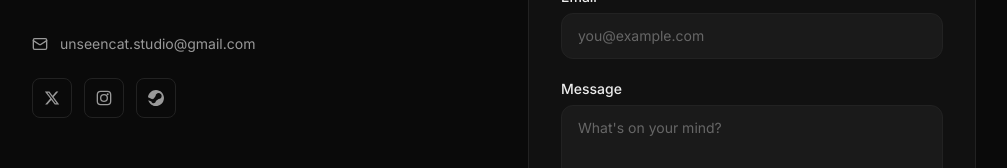
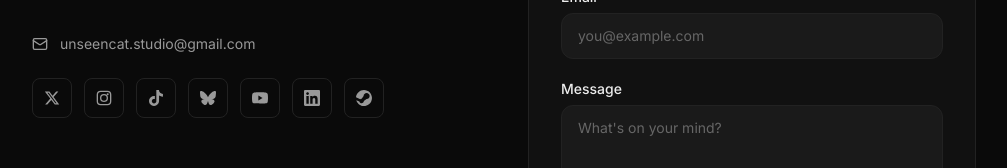
Before and after one commit to andreareverberi00/unseencatstudio-site, a Next.js app: page / in a window 1280 px wide. Shown: the part 3964-4132 px from the top of the page, without its empty margins (136-1143 px from the left). Built offline with nearby package versions, Linux system fonts and the light colour scheme; no server answers.

Commit message:
more socials links

```diff
--- a/src/components/Contact.tsx
+++ b/src/components/Contact.tsx
@@ -109,7 +109,7 @@ export default function Contact() {
                 {siteConfig.email}
               </a>
 
-              <div className="flex gap-3 pt-2">
+              <div className="flex flex-wrap gap-3 pt-2">
                 {siteConfig.socials.twitter && (
                   <SocialLink href={siteConfig.socials.twitter} label="Twitter">
                     <TwitterIcon />
@@ -118,6 +118,26 @@ export default function Contact() {
                 {siteConfig.socials.instagram && (
                   <SocialLink href={siteConfig.socials.instagram} label="Instagram">
                     <InstagramIcon />
+                  </SocialLink>
+                )}
+                {siteConfig.socials.tiktok && (
+                  <SocialLink href={siteConfig.socials.tiktok} label="TikTok">
+                    <TikTokIcon />
+                  </SocialLink>
+                )}
+                {siteConfig.socials.bluesky && (
+                  <SocialLink href={siteConfig.socials.bluesky} label="Bluesky">
+                    <BlueskyIcon />
+                  </SocialLink>
+                )}
+                {siteConfig.socials.youtube && (
+                  <SocialLink href={siteConfig.socials.youtube} label="YouTube">
+                    <YouTubeIcon />
+                  </SocialLink>
+                )}
+                {siteConfig.socials.linkedin && (
+                  <SocialLink href={siteConfig.socials.linkedin} label="LinkedIn">
+                    <LinkedInIcon />
                   </SocialLink>
                 )}
                 {siteConfig.socials.steam && (
@@ -280,6 +300,38 @@ function InstagramIcon() {
   );
 }
 
+function TikTokIcon() {
+  return (
+    <svg width="16" height="16" viewBox="0 0 24 24" fill="currentColor" aria-hidden>
+      <path d="M12.525.02c1.31-.02 2.61-.01 3.91-.02.08 1.53.63 3.09 1.75 4.17 1.12 1.11 2.7 1.62 4.24 1.79v4.03c-1.44-.05-2.89-.35-4.2-.97-.57-.26-1.1-.59-1.62-.93-.01 2.92.01 5.84-.02 8.75-.08 1.4-.54 2.79-1.35 3.94-1.31 1.92-3.58 3.17-5.91 3.21-1.43.08-2.86-.31-4.08-1.03-2.02-1.19-3.44-3.37-3.65-5.71-.02-.5-.03-1-.01-1.49.18-1.9 1.12-3.72 2.58-4.96 1.66-1.44 3.98-2.13 6.15-1.72.02 1.48-.04 2.96-.04 4.44-.99-.32-2.15-.23-3.02.37-.63.41-1.11 1.04-1.36 1.75-.21.51-.15 1.07-.14 1.61.24 1.64 1.82 3.02 3.5 2.87 1.12-.01 2.19-.66 2.77-1.61.19-.33.4-.67.41-1.06.1-1.79.06-3.57.07-5.36.01-4.03-.01-8.05.02-12.07z" />
+    </svg>
+  );
+}
+
+function BlueskyIcon() {
+  return (
+    <svg width="16" height="16" viewBox="0 0 24 24" fill="currentColor" aria-hidden>
+      <path d="M12 10.8c-1.087-2.114-4.046-6.053-6.798-7.995C2.566.944 1.561 1.266.902 1.565.139 1.908 0 3.08 0 3.768c0 .69.378 5.65.624 6.479.815 2.736 3.713 3.66 6.383 3.364.136-.02.275-.039.415-.056-.138.022-.276.04-.415.056-3.912.58-7.387 2.005-2.83 7.078 5.013 5.19 6.87-1.113 7.823-4.308.953 3.195 2.05 9.271 7.733 4.308 4.267-4.308 1.172-6.498-2.74-7.078a8.741 8.741 0 0 1-.415-.056c.14.017.279.036.415.056 2.67.297 5.568-.628 6.383-3.364.246-.828.624-5.79.624-6.478 0-.69-.139-1.861-.902-2.206-.659-.298-1.664-.62-4.3 1.24C16.046 4.748 13.087 8.687 12 10.8Z" />
+    </svg>
+  );
+}
+
+function YouTubeIcon() {
+  return (
+    <svg width="16" height="16" viewBox="0 0 24 24" fill="currentColor" aria-hidden>
+      <path d="M23.498 6.186a3.016 3.016 0 0 0-2.122-2.136C19.505 3.545 12 3.545 12 3.545s-7.505 0-9.377.505A3.017 3.017 0 0 0 .502 6.186C0 8.07 0 12 0 12s0 3.93.502 5.814a3.016 3.016 0 0 0 2.122 2.136c1.871.505 9.376.505 9.376.505s7.505 0 9.377-.505a3.015 3.015 0 0 0 2.122-2.136C24 15.93 24 12 24 12s0-3.93-.502-5.814zM9.545 15.568V8.432L15.818 12l-6.273 3.568z" />
+    </svg>
+  );
+}
+
+function LinkedInIcon() {
+  return (
+    <svg width="16" height="16" viewBox="0 0 24 24" fill="currentColor" aria-hidden>
+      <path d="M20.447 20.452h-3.554v-5.569c0-1.328-.027-3.037-1.852-3.037-1.853 0-2.136 1.445-2.136 2.939v5.667H9.351V9h3.414v1.561h.046c.477-.9 1.637-1.85 3.37-1.85 3.601 0 4.267 2.37 4.267 5.455v6.286zM5.337 7.433c-1.144 0-2.063-.926-2.063-2.065 0-1.138.92-2.063 2.063-2.063 1.14 0 2.064.925 2.064 2.063 0 1.139-.925 2.065-2.064 2.065zm1.782 13.019H3.555V9h3.564v11.452zM22.225 0H1.771C.792 0 0 .774 0 1.729v20.542C0 23.227.792 24 1.771 24h20.451C23.2 24 24 23.227 24 22.271V1.729C24 .774 23.2 0 22.222 0h.003z" />
+    </svg>
+  );
+}
+
 function SteamSmallIcon() {
   return (
     <svg width="16" height="16" viewBox="0 0 24 24" fill="currentColor">
--- a/src/lib/data.ts
+++ b/src/lib/data.ts
@@ -7,6 +7,10 @@ export const siteConfig = {
     twitter: "https://twitter.com/unseencatstudio",
     instagram: "https://instagram.com/unseencatstudio",
     steam: "https://store.steampowered.com/search/?developer=Unseen%20Cat%20Studio",
+    tiktok: "https://www.tiktok.com/@unseen.cat.studio",
+    bluesky: "https://bsky.app/profile/unseencatstudio.bsky.social",
+    youtube: "https://www.youtube.com/@UnseenCatStudio",
+    linkedin: "https://www.linkedin.com/company/107613411",
   },
 };
 
```
